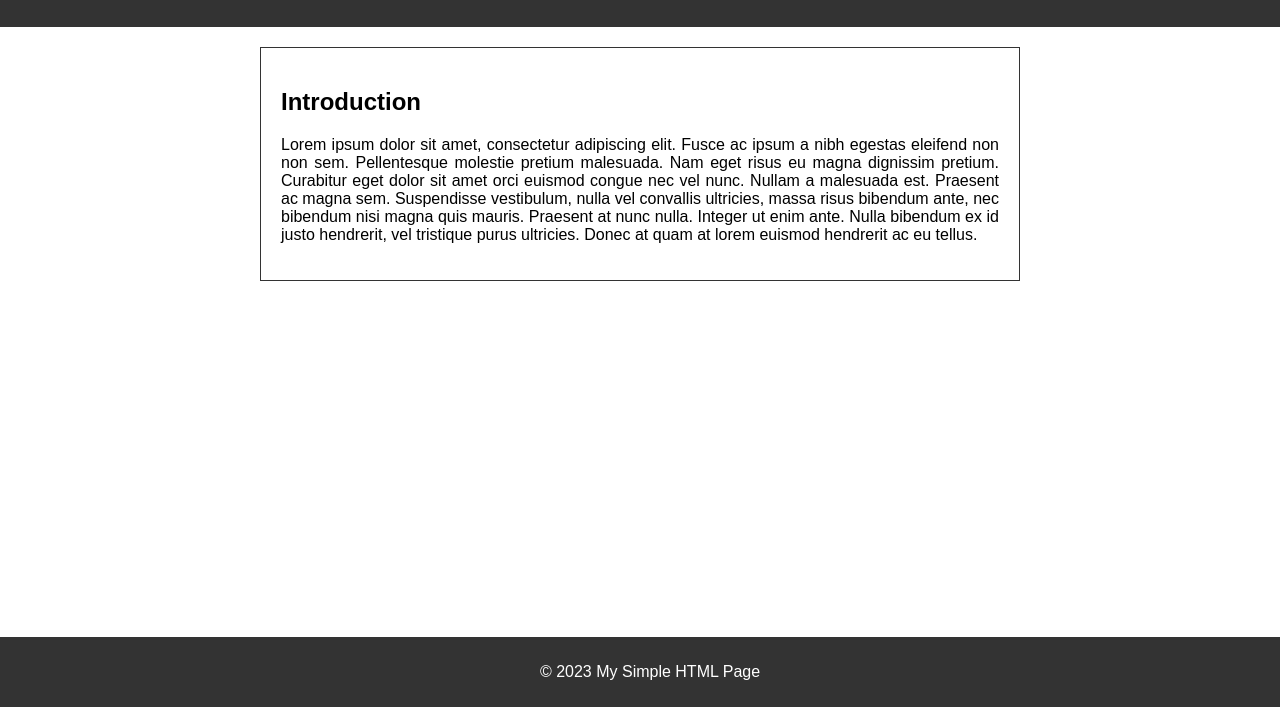
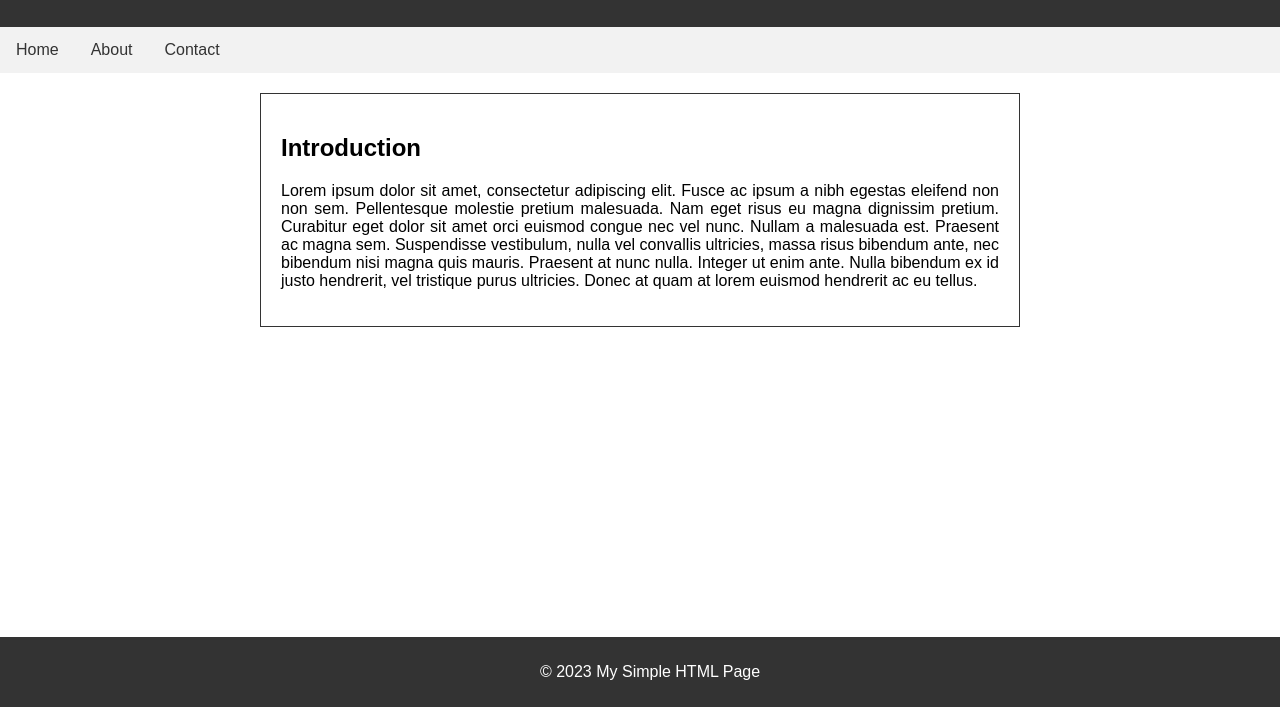
Before and after one commit to jar-us/jar-us.github.io, a plain HTML site: page index.html in a window 1280 px wide. Shown: the part 93-800 px from the top of the page. Drawn offline with Linux system fonts and the light colour scheme.

Commit message:
Update index.html

```diff
--- a/index.html
+++ b/index.html
@@ -14,6 +14,25 @@
 			color: #fff;
 			padding: 20px;
 			text-align: center;
+		}
+
+		nav {
+			background-color: #f2f2f2;
+			overflow: hidden;
+		}
+
+		nav a {
+			float: left;
+			display: block;
+			color: #333;
+			text-align: center;
+			padding: 14px 16px;
+			text-decoration: none;
+		}
+
+		nav a:hover {
+			background-color: #ddd;
+			color: #333;
 		}
 
 		.container {
@@ -45,6 +64,11 @@
 	<div class="header">
 		<h1>My Simple HTML Page</h1>
 	</div>
+	<nav>
+		<a href="#">Home</a>
+		<a href="#">About</a>
+		<a href="#">Contact</a>
+	</nav>
 	<div class="container">
 		<div class="content">
 			<h2>Introduction</h2>
```
